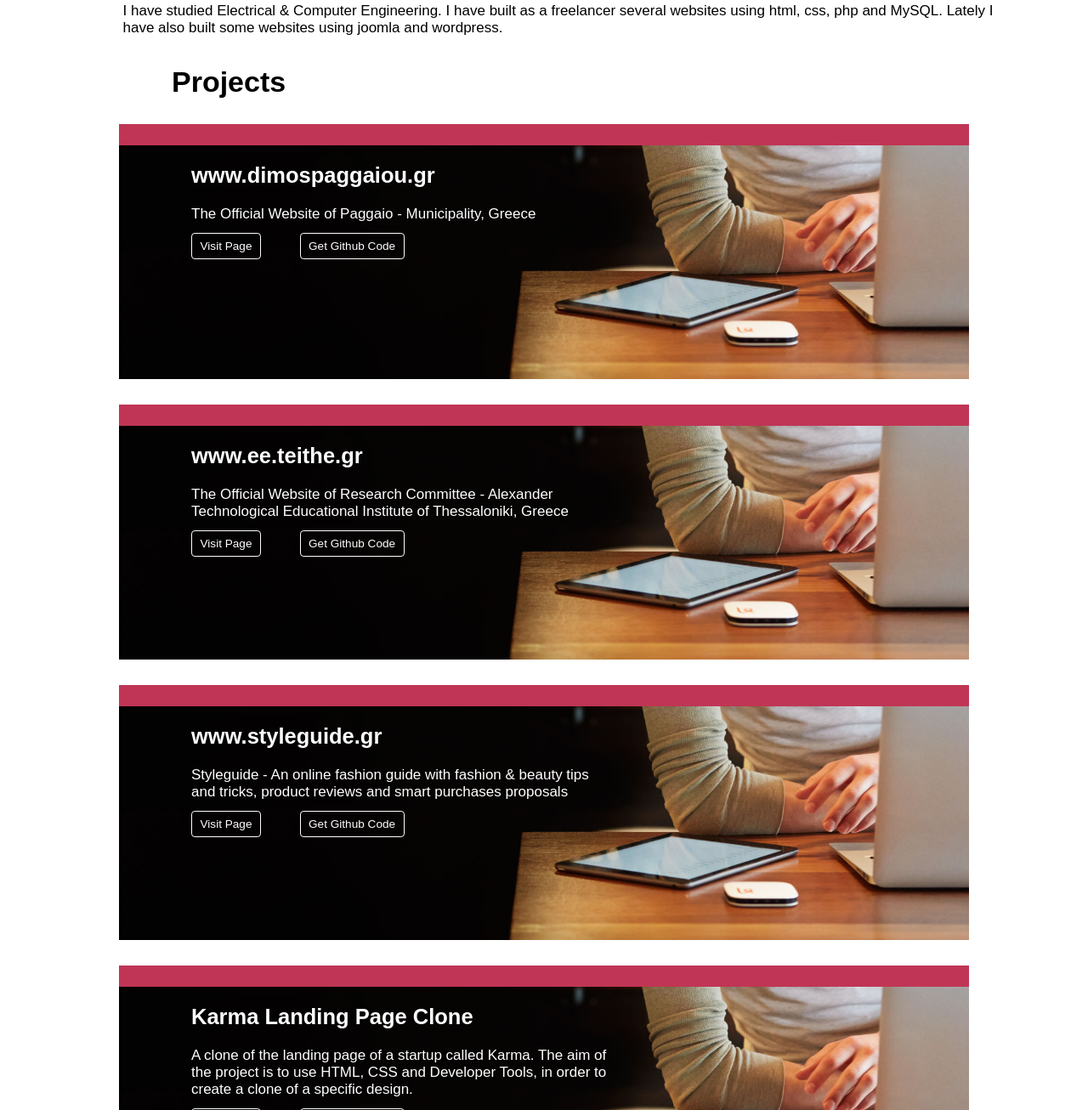
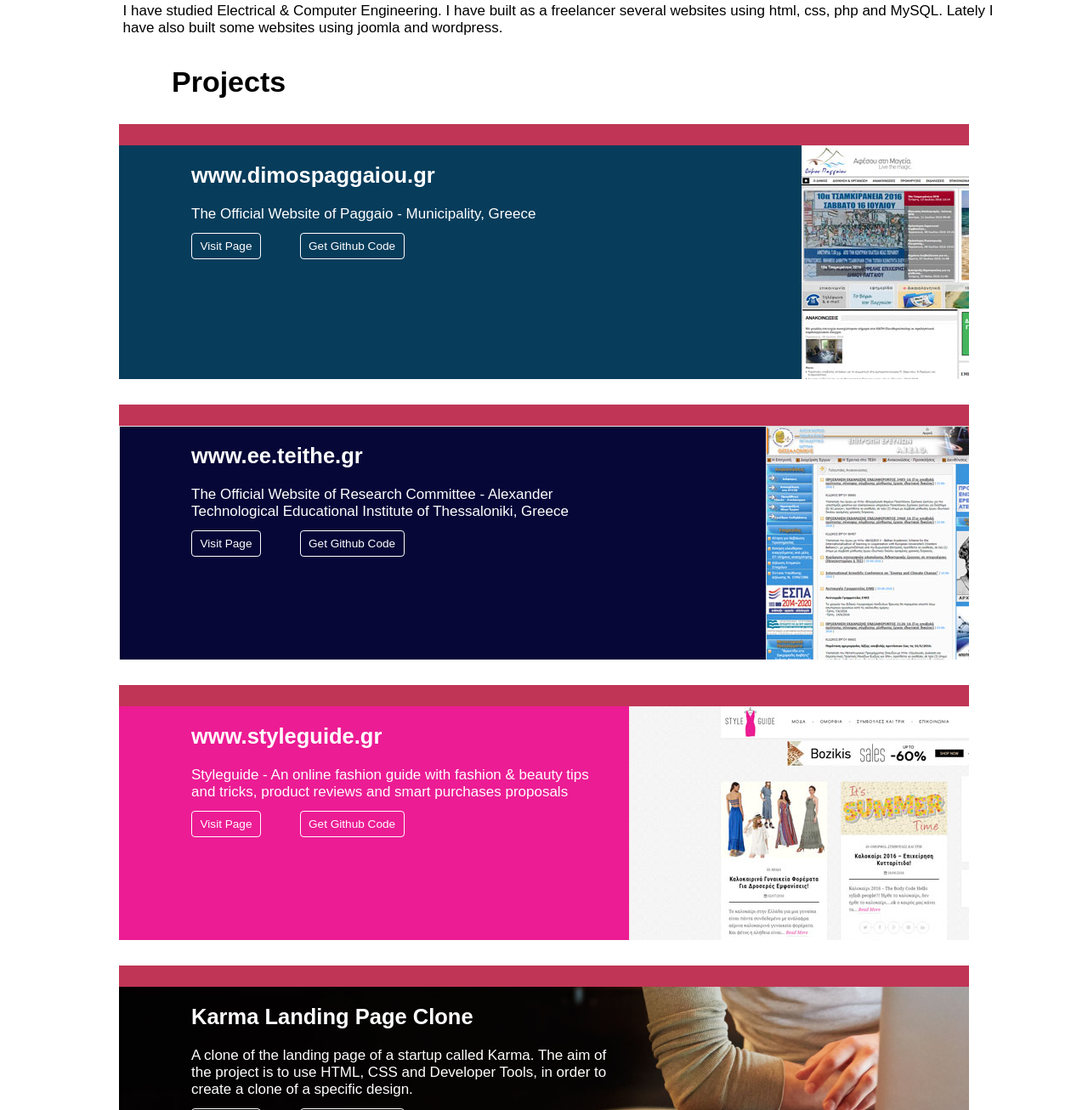
Before and after one commit to schatzia/stella-chatzianagnostou-portfolio, a plain HTML site: page index.html in a window 1280 px wide. Shown: the part 1162-2468 px from the top of the page at 85% size. Drawn offline with nearby package versions, Linux system fonts and the light colour scheme.

Commit message:
changed css

```diff
--- a/css/style.css
+++ b/css/style.css
@@ -141,6 +141,15 @@ nav{
 	margin-left: 8.5em;
 	text-align: justify;
 }
+.dimospag{
+	background: url('../images/dimospaggaiou.jpg');
+}
+.teithe{
+	background: url('../images/teithe.jpg');
+}
+.styleguide{
+	background: url('../images/styleguide.jpg');
+}
 .karma{
 	background: url('../images/karma-bg.jpg');
 }
--- a/js/app.js
+++ b/js/app.js
@@ -2,7 +2,7 @@ var projects = [
 {
 	title: "www.dimospaggaiou.gr",
 	description: "The Official Website of Paggaio - Municipality, Greece",
-	project_class: "karma",
+	project_class: "dimospag",
 	bgImg: "dimospaggaiou.jpg",
 	url: "http://www.dimospaggaiou.gr",
 	getCodeUrl: "http://www.dimospaggaiou.gr"
@@ -10,7 +10,7 @@ var projects = [
 {
 	title: "www.ee.teithe.gr",
 	description: "The Official Website of Research Committee - Alexander Technological Educational Institute of Thessaloniki, Greece",
-	project_class: "karma",
+	project_class: "teithe",
 	bgImg: "teithe.jpg",
 	url: "http://www.ee.teithe.gr",
 	getCodeUrl: "http://www.ee.teithe.gr"
@@ -18,7 +18,7 @@ var projects = [
 {
 	title: "www.styleguide.gr",
 	description: "Styleguide - An online fashion guide with fashion & beauty tips and tricks, product reviews and smart purchases proposals",
-	project_class: "karma",
+	project_class: "styleguide",
 	bgImg: "styleguide.jpg",
 	url: "http://www.styleguide.gr",
 	getCodeUrl: "http://www.styleguide.gr"
```
